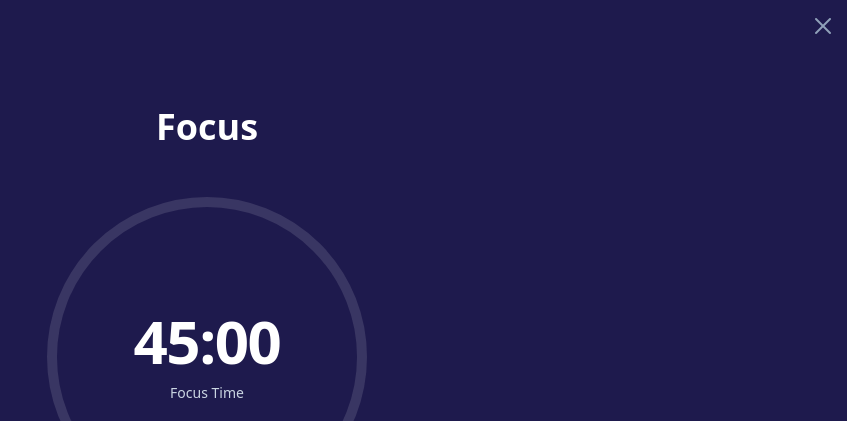
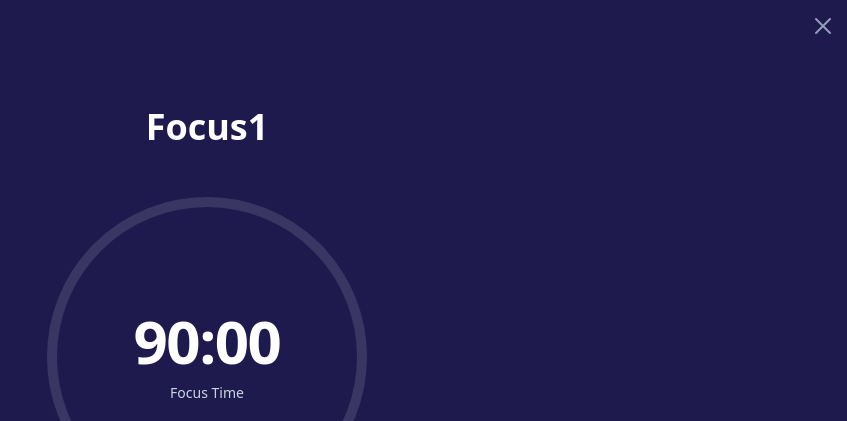
Before and after one commit to gregustomas/momentum, a React (Vite) app: page /focus/1 in a window 1280 px wide. Shown: the top 421 px of the page, without its empty margins (433-1280 px from the left). Built offline with nearby package versions, Linux system fonts and the light colour scheme.

Commit message:
feat: completed focus logic

```diff
--- a/src/components/FocusCard.jsx
+++ b/src/components/FocusCard.jsx
@@ -60,7 +60,7 @@ function FocusCard({
                 <>
                   <span className="mx-1 text-slate-300">→</span>
                   <span className="text-slate-400">
-                    {actualTime} min actual
+                    {Math.floor(actualTime)} min actual
                   </span>
                 </>
               )}
--- a/src/pages/FocusPage.jsx
+++ b/src/pages/FocusPage.jsx
@@ -1,4 +1,4 @@
-import React, { useEffect, useState } from "react";
+import React, { useEffect, useState, useMemo } from "react";
 import { useNavigate, useParams } from "react-router-dom";
 import CircularTimer from "../components/CircularTimer";
 import { useFocuses } from "../contexts/FocusesContext";
@@ -18,16 +18,18 @@ function formatTime(seconds) {
   return `${String(m).padStart(2, "0")}:${String(s).padStart(2, "0")}`;
 }
 
-function FocusPage({ title = "Focus", time = 45 }) {
+function FocusPage() {
+  const { focusId } = useParams();
+  const { focuses, completeFocus } = useFocuses();
+  const navigate = useNavigate();
+  const focus = useMemo(
+    () => focuses.find((f) => f.id === focusId),
+    [focuses, focusId]
+  );
   const [isActive, setIsActive] = useState(false);
-  const totalSeconds = time * 60;
+  const totalSeconds = focus.time * 60;
   const [remainingSeconds, setRemainingSeconds] = useState(totalSeconds);
   const [elapsedSeconds, setElapsedSeconds] = useState(0);
-  const navigate = useNavigate();
-  const {focusId} = useParams()
-  const {focuses, completeFocus} = useFocuses();
-
-  const focus = focuses.find((f) => f.id === focusId)
 
   useEffect(() => {
     if (!isActive) return;
@@ -55,7 +57,7 @@ function FocusPage({ title = "Focus", time = 45 }) {
     <div className="px-6 py-12 flex items-center justify-center w-full h-full inset-0 fixed bg-indigo-950 p-6 shadow-sm">
       <div className="flex flex-col items-center">
         <h1 className="text-3xl md:text-4xl font-bold text-white mb-12 max-w-xl text-center mx-auto leading-tight">
-          {title}
+          {focus.title}
         </h1>
         <CircularTimer
           timeText={formatTime(remainingSeconds)}
@@ -76,7 +78,9 @@ function FocusPage({ title = "Focus", time = 45 }) {
               <i class="fi fi-sr-play"></i>
             )}
           </button>
-          <button className={btnStyle}>
+          <button
+          onClick={() => {completeFocus(focus.id, elapsedSeconds / 60); navigate("/")}}
+          className={btnStyle}>
             <i class="fi fi-br-check"></i>
           </button>
         </div>
```
